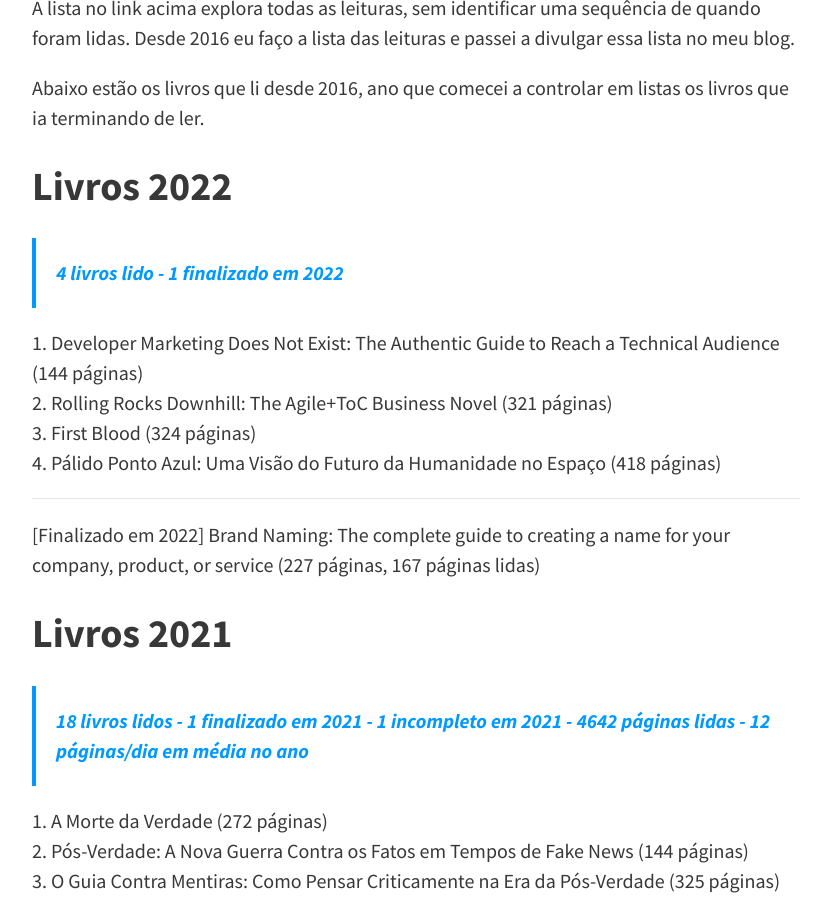
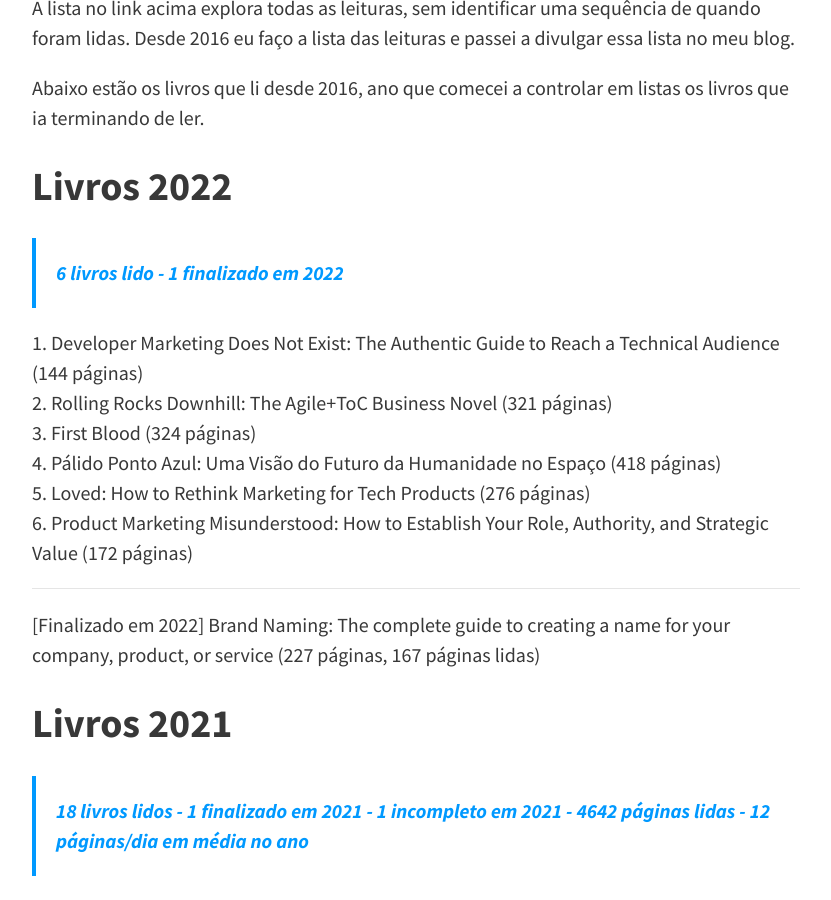
Before and after one commit to felipecbarbosa/felipecbarbosa.github.io, a Jekyll site: the page built from leituras.md, in a window 1280 px wide and 900 px high, scrolled down 852 px. Shown: the whole window, without its empty margins (224-1055 px from the left). Built offline with Jekyll 4.4.1, drawn with Linux system fonts in a browser that asks for light colours; nearby versions of some CDN libraries; comment, search, counter and statistics services are not loaded.

Commit message:
Added new books

```diff
--- a/leituras.md
+++ b/leituras.md
@@ -22,12 +22,14 @@ A lista no link acima explora todas as leituras, sem identificar uma sequência
 Abaixo estão os livros que li desde 2016, ano que comecei a controlar em listas os livros que ia terminando de ler.
 
 ## Livros 2022 {#livros-2022}
-> 4 livros lido - 1 finalizado em 2022
+> 6 livros lido - 1 finalizado em 2022
 
 1. Developer Marketing Does Not Exist: The Authentic Guide to Reach a Technical Audience (144 páginas)
 2. Rolling Rocks Downhill: The Agile+ToC Business Novel (321 páginas)
 3. First Blood (324 páginas)
 4. Pálido Ponto Azul: Uma Visão do Futuro da Humanidade no Espaço (418 páginas)
+5. Loved: How to Rethink Marketing for Tech Products (276 páginas)
+6. Product Marketing Misunderstood: How to Establish Your Role, Authority, and Strategic Value (172 páginas)
 
 ---
 
```
